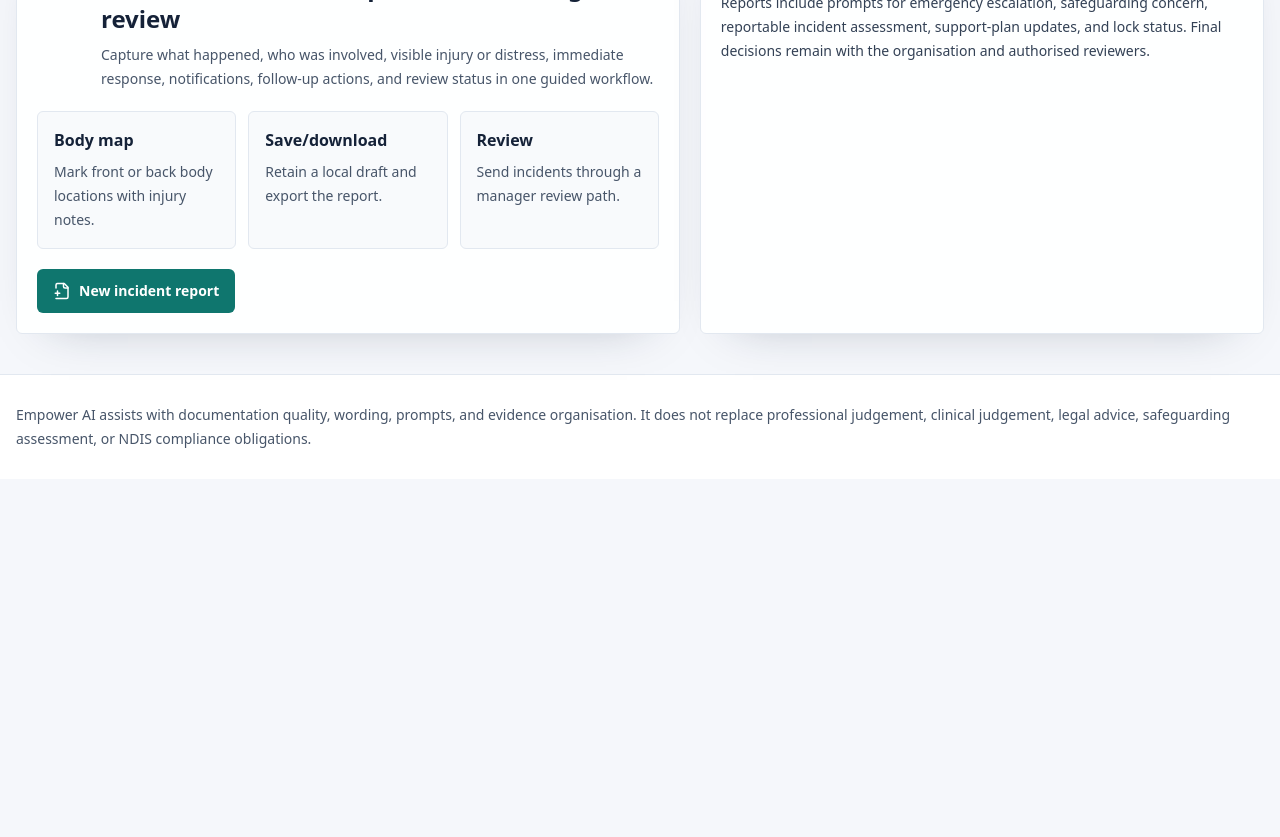
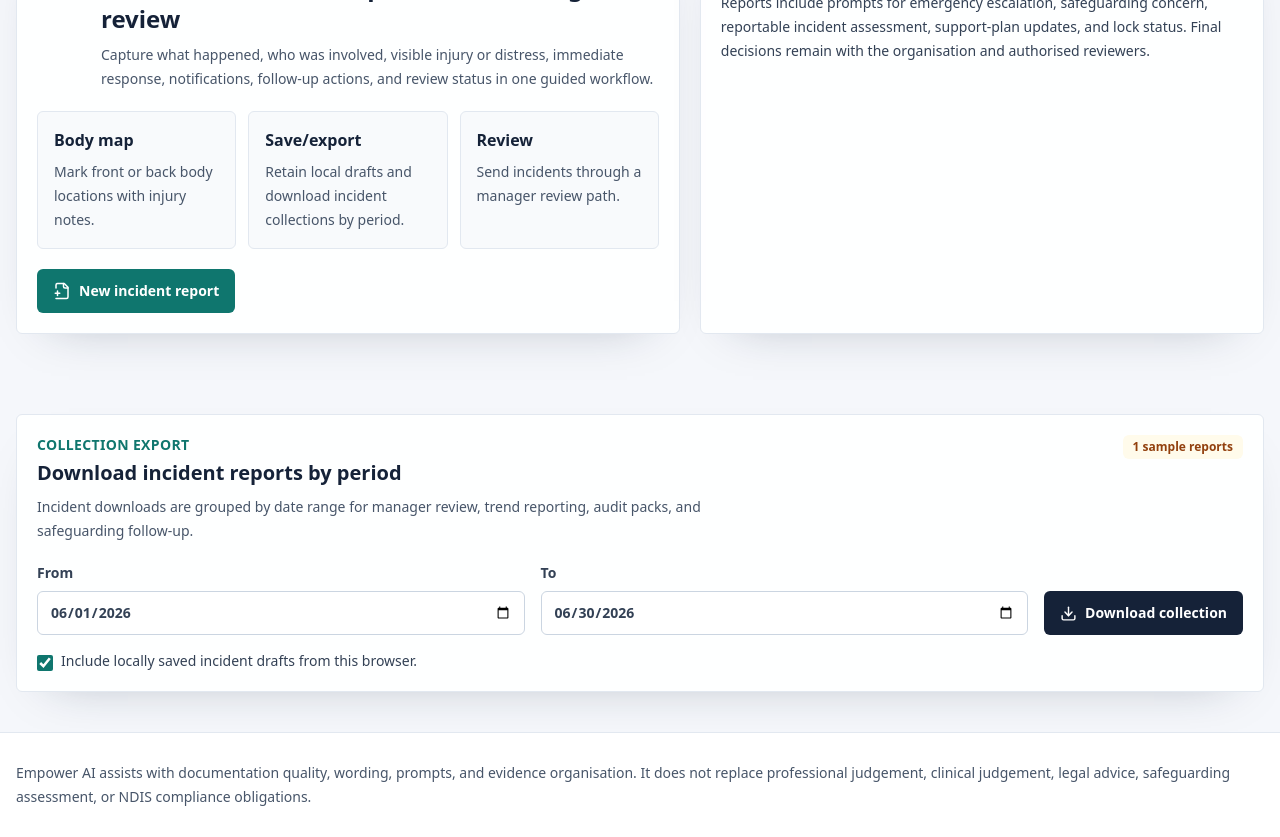
Before and after one commit to DENMWA/EMPOWER, a Next.js app: page /incidents in a window 1280 px wide. Shown: the part 480-1317 px from the top of the page. Before the commit the page ends 959 px from the top, so only its background shows below. Built offline with nearby package versions, Linux system fonts and the light colour scheme; no server answers.

Commit message:
Add incident report period export

```diff
--- a/app/incidents/page.tsx
+++ b/app/incidents/page.tsx
@@ -1,4 +1,5 @@
 import { IncidentAssistant } from "@/components/incidents/IncidentAssistant";
+import { IncidentReportCollectionExport } from "@/components/incidents/IncidentReportCollectionExport";
 import { PageHeader, Section } from "@/components/ui";
 
 export default function IncidentsPage() {
@@ -6,6 +7,7 @@ export default function IncidentsPage() {
     <>
       <PageHeader title="Incident Report Assistant" description="Capture what happened, immediate actions, notifications, follow-up, and manager review prompts without making final legal or compliance decisions." />
       <Section><IncidentAssistant /></Section>
+      <Section><IncidentReportCollectionExport /></Section>
     </>
   );
 }
--- a/components/incidents/IncidentAssistant.tsx
+++ b/components/incidents/IncidentAssistant.tsx
@@ -21,7 +21,7 @@ export function IncidentAssistant() {
         <div className="grid gap-3 sm:grid-cols-3">
           {[
             ["Body map", "Mark front or back body locations with injury notes."],
-            ["Save/download", "Retain a local draft and export the report."],
+            ["Save/export", "Retain local drafts and download incident collections by period."],
             ["Review", "Send incidents through a manager review path."]
           ].map(([title, body]) => (
             <div key={title} className="rounded-md border border-slate-200 bg-slate-50 p-4">
--- /dev/null
+++ b/components/incidents/IncidentReportCollectionExport.tsx
@@ -0,0 +1,169 @@
+"use client";
+
+import { useMemo, useState } from "react";
+import { Download } from "lucide-react";
+import { Card, StatusBadge } from "@/components/ui";
+
+type StoredIncidentReport = {
+  incidentId: string;
+  date: string;
+  time: string;
+  location: string;
+  participant: string;
+  reporter: string;
+  status: string;
+  incidentTypes: string[];
+  whatHappened: string;
+  injurySummary: string;
+  immediateAction: string;
+  notifications: string;
+  followUp: string;
+  managerReview: string;
+  markers?: Array<{
+    area: string;
+    injury: string;
+    severity: string;
+    notes: string;
+  }>;
+  attachments?: Array<{
+    name: string;
+    type: string;
+    notes: string;
+  }>;
+};
+
+const sampleIncidentReports: StoredIncidentReport[] = [
+  {
+    incidentId: "INC-2026-0007",
+    date: "2026-06-25",
+    time: "09:35",
+    location: "Bathroom doorway, supported accommodation",
+    participant: "Sarah T.",
+    reporter: "Mary Wanjiku",
+    status: "Needs Review",
+    incidentTypes: ["Fall", "Injury"],
+    whatHappened: "Participant slipped while walking to the bathroom and fell to the floor. Staff supported the participant to remain calm, checked for visible injury, provided first aid, notified the manager, and commenced monitoring.",
+    injurySummary: "Bruising observed on left upper arm and redness observed on right upper back.",
+    immediateAction: "Staff checked visible injury, provided reassurance, offered first aid, made the area safe, notified the manager, and commenced monitoring.",
+    notifications: "Manager notified at 09:50. Case manager notified through internal handover note.",
+    followUp: "Monitor pain, review bathroom threshold risk, and update the support plan if required.",
+    managerReview: "Pending manager review. Consider whether escalation or reportable incident assessment is required.",
+    markers: [
+      { area: "Left arm", injury: "Bruise", severity: "Mild", notes: "Approx. 3cm purple/blue bruising observed." },
+      { area: "Upper back", injury: "Redness", severity: "Mild", notes: "Approx. 4cm red area observed, no open skin." }
+    ],
+    attachments: [{ name: "fall-body-map-export.pdf", type: "Body map export", notes: "Attach body map/photo evidence to the participant incident record in production." }]
+  }
+];
+
+function getStoredIncidentReports() {
+  if (typeof window === "undefined") return [];
+
+  return Object.keys(window.localStorage)
+    .filter((key) => key.startsWith("empowernotes-incident:"))
+    .map((key) => {
+      try {
+        return JSON.parse(window.localStorage.getItem(key) || "") as StoredIncidentReport;
+      } catch {
+        return null;
+      }
+    })
+    .filter((report): report is StoredIncidentReport => Boolean(report?.incidentId && report.date));
+}
+
+function formatIncidentReport(report: StoredIncidentReport) {
+  const markers = report.markers?.length
+    ? report.markers.map((marker) => `${marker.area}: ${marker.injury}, ${marker.severity}. ${marker.notes}`).join("; ")
+    : "No body map markers recorded.";
+
+  const attachments = report.attachments?.length
+    ? report.attachments.map((attachment) => `${attachment.name} (${attachment.type}) - ${attachment.notes}`).join("; ")
+    : "No attachments recorded.";
+
+  return [
+    `Incident ID: ${report.incidentId}`,
+    `Date/time: ${report.date} ${report.time}`,
+    `Client: ${report.participant}`,
+    `Reporter: ${report.reporter}`,
+    `Location: ${report.location}`,
+    `Status: ${report.status}`,
+    `Incident type(s): ${report.incidentTypes.join(", ") || "Not selected"}`,
+    "",
+    `What happened: ${report.whatHappened}`,
+    `Injury/harm summary: ${report.injurySummary}`,
+    `Immediate response: ${report.immediateAction}`,
+    `Notifications: ${report.notifications}`,
+    `Follow-up: ${report.followUp}`,
+    `Manager review: ${report.managerReview}`,
+    `Body map markers: ${markers}`,
+    `Attachments: ${attachments}`
+  ].join("\n");
+}
+
+export function IncidentReportCollectionExport() {
+  const [fromDate, setFromDate] = useState("2026-06-01");
+  const [toDate, setToDate] = useState("2026-06-30");
+  const [includeSavedDrafts, setIncludeSavedDrafts] = useState(true);
+
+  const sampleReportsInRange = useMemo(() => {
+    return sampleIncidentReports.filter((report) => report.date >= fromDate && report.date <= toDate);
+  }, [fromDate, toDate]);
+
+  function downloadCollection() {
+    const storedReports = includeSavedDrafts
+      ? getStoredIncidentReports().filter((report) => report.date >= fromDate && report.date <= toDate)
+      : [];
+
+    const reports = [...sampleReportsInRange, ...storedReports];
+    const content = [
+      "EmpowerNotes Incident Report Collection",
+      `Period: ${fromDate} to ${toDate}`,
+      `Exported: ${new Date().toLocaleString("en-AU")}`,
+      "",
+      reports.map(formatIncidentReport).join("\n\n---\n\n") || "No incident reports found for this period."
+    ].join("\n");
+
+    const blob = new Blob([content], { type: "text/plain;charset=utf-8" });
+    const url = URL.createObjectURL(blob);
+    const link = document.createElement("a");
+    link.href = url;
+    link.download = `empowernotes-incident-reports-${fromDate}-to-${toDate}.txt`;
+    document.body.appendChild(link);
+    link.click();
+    link.remove();
+    URL.revokeObjectURL(url);
+  }
+
+  return (
+    <Card className="border-amber-100">
+      <div className="flex flex-wrap items-start justify-between gap-3">
+        <div>
+          <p className="text-sm font-semibold uppercase tracking-wide text-sea">Collection export</p>
+          <h2 className="mt-1 text-xl font-semibold text-ink">Download incident reports by period</h2>
+          <p className="mt-2 max-w-2xl text-sm leading-6 text-slate-600">
+            Incident downloads are grouped by date range for manager review, trend reporting, audit packs, and safeguarding follow-up.
+          </p>
+        </div>
+        <StatusBadge label={`${sampleReportsInRange.length} sample reports`} tone="amber" />
+      </div>
+      <div className="mt-5 grid gap-4 md:grid-cols-[1fr_1fr_auto] md:items-end">
+        <label className="grid gap-2 text-sm font-semibold text-slate-700">
+          From
+          <input type="date" value={fromDate} onChange={(event) => setFromDate(event.target.value)} className="min-h-11 rounded-md border border-slate-300 bg-white px-3" />
+        </label>
+        <label className="grid gap-2 text-sm font-semibold text-slate-700">
+          To
+          <input type="date" value={toDate} onChange={(event) => setToDate(event.target.value)} className="min-h-11 rounded-md border border-slate-300 bg-white px-3" />
+        </label>
+        <button type="button" onClick={downloadCollection} className="inline-flex min-h-11 items-center justify-center gap-2 rounded-md bg-ink px-4 text-sm font-semibold text-white shadow-lift">
+          <Download size={17} aria-hidden="true" />
+          Download collection
+        </button>
+      </div>
+      <label className="mt-4 flex items-start gap-2 text-sm font-medium text-slate-700">
+        <input type="checkbox" className="mt-1 h-4 w-4 accent-teal-700" checked={includeSavedDrafts} onChange={(event) => setIncludeSavedDrafts(event.target.checked)} />
+        Include locally saved incident drafts from this browser.
+      </label>
+    </Card>
+  );
+}
--- a/components/incidents/IncidentReportForm.tsx
+++ b/components/incidents/IncidentReportForm.tsx
@@ -165,18 +165,6 @@ export function IncidentReportForm() {
     setSavedAt(new Date().toLocaleString("en-AU"));
   }
 
-  function downloadReport() {
-    const blob = new Blob([`Incident Report ${report.incidentId}\n\n${exportText}`], { type: "text/plain;charset=utf-8" });
-    const url = URL.createObjectURL(blob);
-    const link = document.createElement("a");
-    link.href = url;
-    link.download = `empowernotes-${report.incidentId}.txt`;
-    document.body.appendChild(link);
-    link.click();
-    link.remove();
-    URL.revokeObjectURL(url);
-  }
-
   return (
     <div className="grid gap-6 lg:grid-cols-[300px_minmax(0,1fr)]">
       <aside className="rounded-md border border-slate-200 bg-white p-4 shadow-soft lg:sticky lg:top-4 lg:self-start">
@@ -204,7 +192,6 @@ export function IncidentReportForm() {
               <h2 className="mt-1 text-2xl font-bold text-ink">Incident report</h2>
             </div>
             <div className="flex flex-wrap gap-2">
-              <button type="button" onClick={downloadReport} className="inline-flex min-h-11 items-center gap-2 rounded-md border border-slate-300 bg-white px-4 text-sm font-semibold text-ink hover:border-teal-400"><Download size={17} />Download</button>
               <button type="button" onClick={() => window.print()} className="inline-flex min-h-11 items-center gap-2 rounded-md border border-slate-300 bg-white px-4 text-sm font-semibold text-ink hover:border-teal-400"><Download size={17} />Print / PDF</button>
             </div>
           </div>
```
